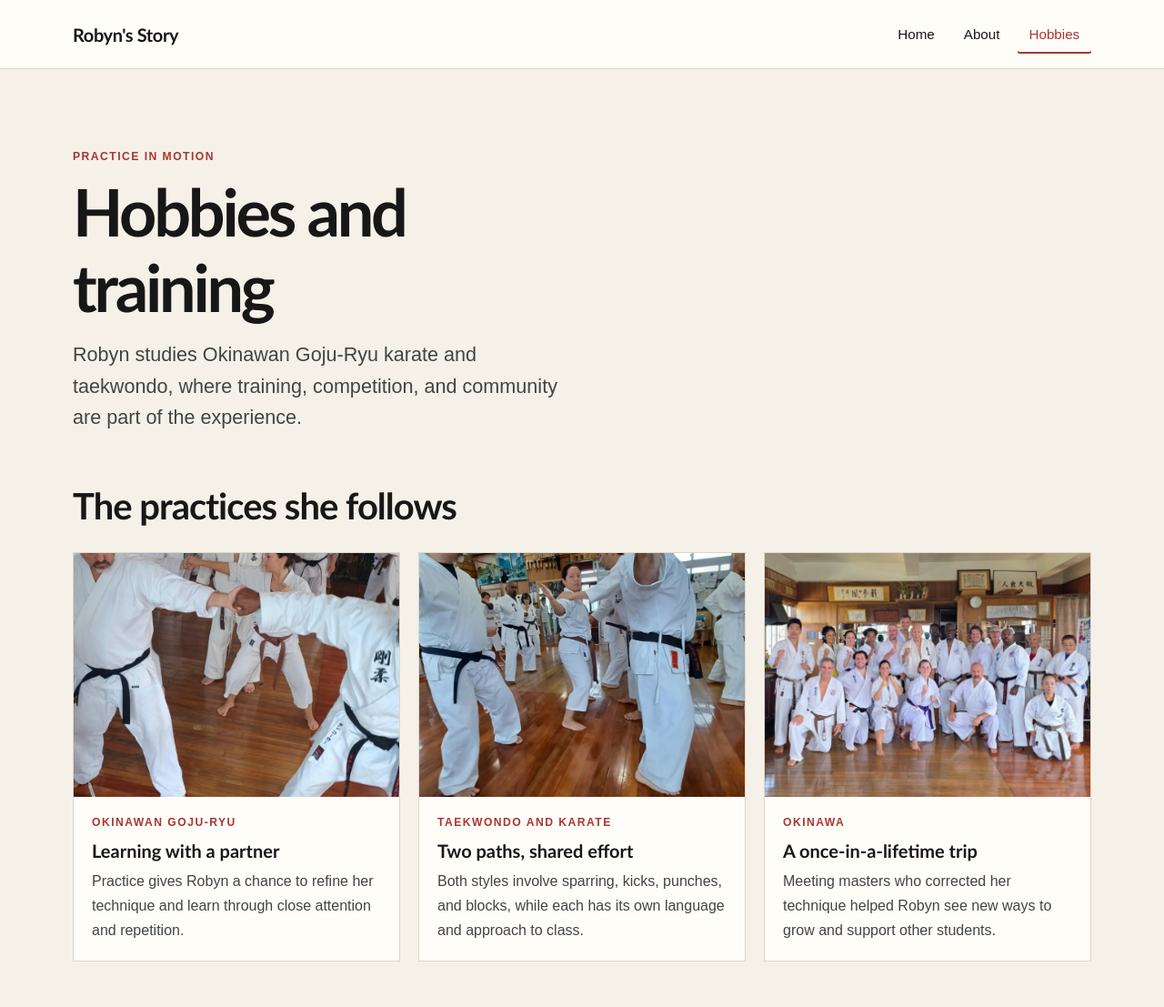
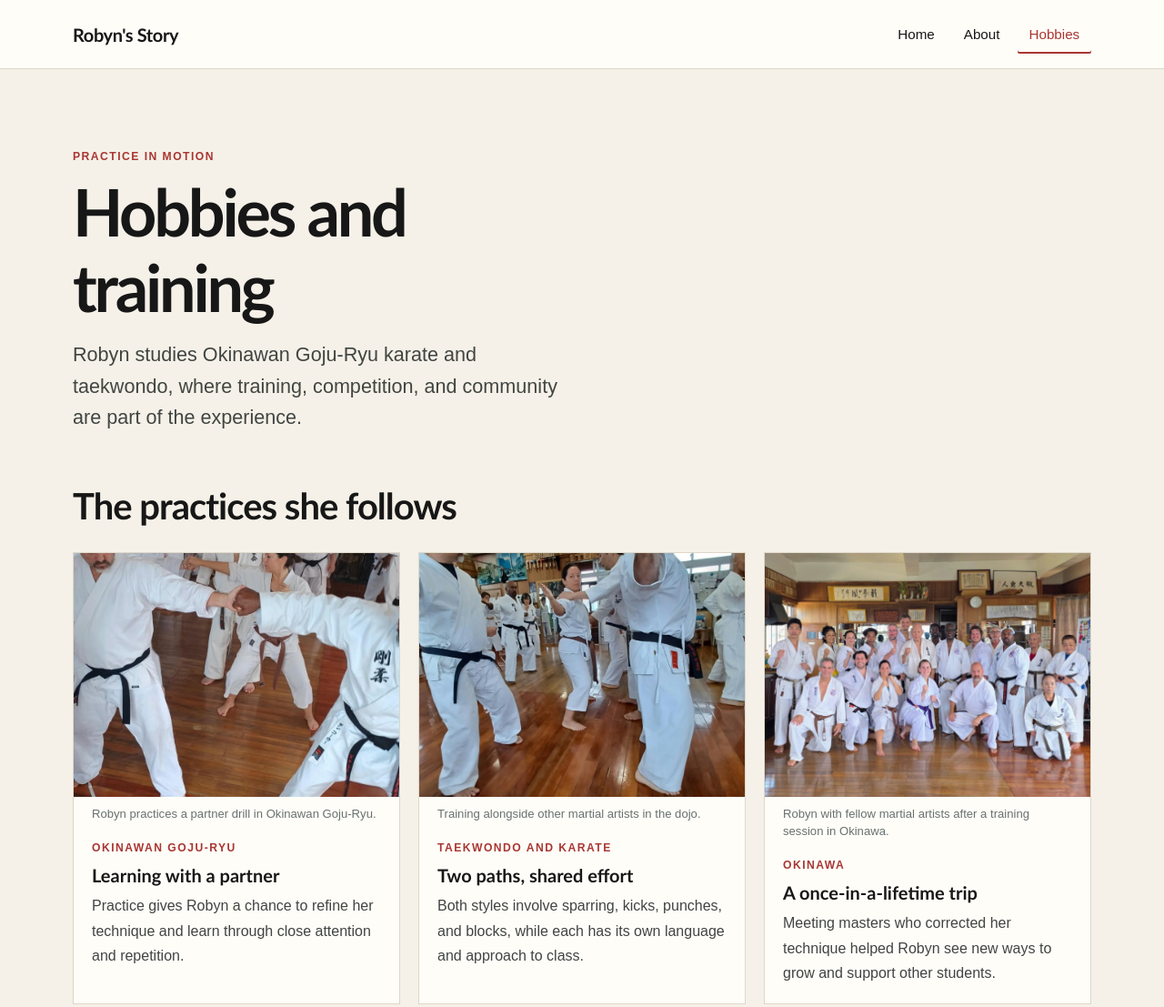
Before and after one commit to stamina4days/biosite, a plain HTML site: page hobbies.html in a window 1280 px wide. Shown: the top 1107 px of the page at 91% size. Drawn offline with Linux system fonts and the light colour scheme.

Commit message:
Add files via upload

```diff
--- a/hobbies.html
+++ b/hobbies.html
@@ -1,4 +1,4 @@
-<!-- Prince Hubbard | November 21, 2026 | Module 6.3 Assignment: bioSite Development -->
+<!-- Prince Hubbard | November 21, 2026 | Module 7.2 Assignment: bioSite Development and GitHub Pages Deployment -->
 <!DOCTYPE html>
 <html lang="en">
 <head>
@@ -30,7 +30,10 @@
             <h2 id="practice-title">The practices she follows</h2>
             <div class="practice-grid">
             <article class="photo-card">
-                <img src="images/karate-partner-drill.jpg" alt="Robyn practices a partner drill with another martial artist">
+                <figure class="photo-card-figure">
+                    <img src="images/karate-partner-drill.jpg" alt="Robyn practices a partner drill with another martial artist">
+                    <figcaption>Robyn practices a partner drill in Okinawan Goju-Ryu.</figcaption>
+                </figure>
                 <div class="photo-card-body">
                     <p class="eyebrow">Okinawan Goju-Ryu</p>
                     <h3>Learning with a partner</h3>
@@ -38,7 +41,10 @@
                 </div>
             </article>
             <article class="photo-card">
-                <img src="images/karate-training.jpg" alt="Robyn trains alongside martial artists in a traditional wooden dojo">
+                <figure class="photo-card-figure">
+                    <img src="images/karate-training.jpg" alt="Robyn trains alongside martial artists in a traditional wooden dojo">
+                    <figcaption>Training alongside other martial artists in the dojo.</figcaption>
+                </figure>
                 <div class="photo-card-body">
                     <p class="eyebrow">Taekwondo and karate</p>
                     <h3>Two paths, shared effort</h3>
@@ -46,7 +52,10 @@
                 </div>
             </article>
             <article class="photo-card">
-                <img src="images/okinawa-dojo-group.jpg" alt="Robyn and fellow martial artists gather after training in Okinawa">
+                <figure class="photo-card-figure">
+                    <img src="images/okinawa-dojo-group.jpg" alt="Robyn and fellow martial artists gather after training in Okinawa">
+                    <figcaption>Robyn with fellow martial artists after a training session in Okinawa.</figcaption>
+                </figure>
                 <div class="photo-card-body">
                     <p class="eyebrow">Okinawa</p>
                     <h3>A once-in-a-lifetime trip</h3>
--- a/style.css
+++ b/style.css
@@ -1,4 +1,4 @@
-/* Prince Hubbard | November 21, 2026 | Module 6.3 Assignment: bioSite Development */
+/* Prince Hubbard | November 21, 2026 | Module 7.2 Assignment: bioSite Development and GitHub Pages Deployment */
 :root {
     color-scheme: light;
     --ink: #171717;
@@ -348,10 +348,14 @@ figcaption {
     background: var(--paper);
 }
 
-.photo-card > img {
+.photo-card-figure img {
     width: 100%;
     aspect-ratio: 4 / 3;
     object-fit: cover;
+}
+
+.photo-card-figure figcaption {
+    padding-inline: 1.25rem;
 }
 
 .photo-card-body {
```
Also changed, not shown: about.html (+1 -1 lines), index.html (+1 -1 lines).
